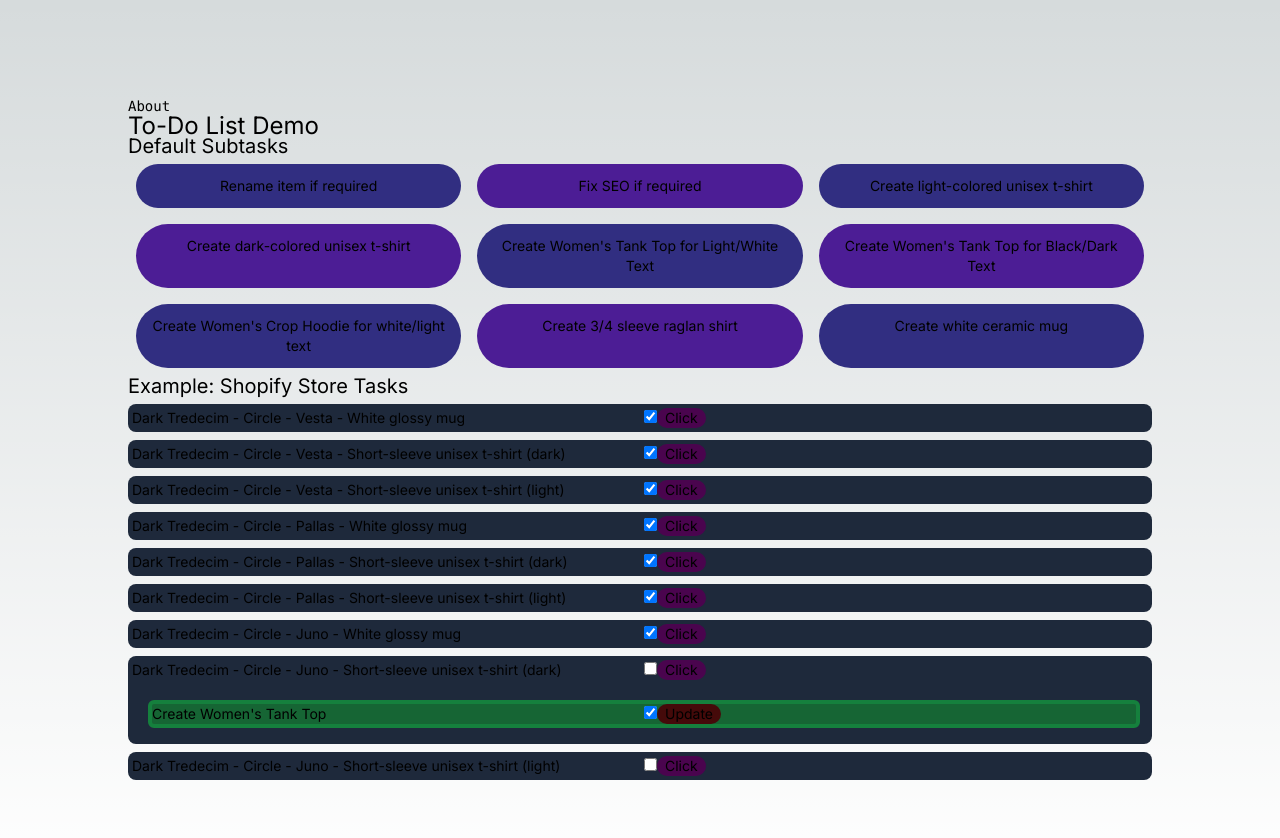
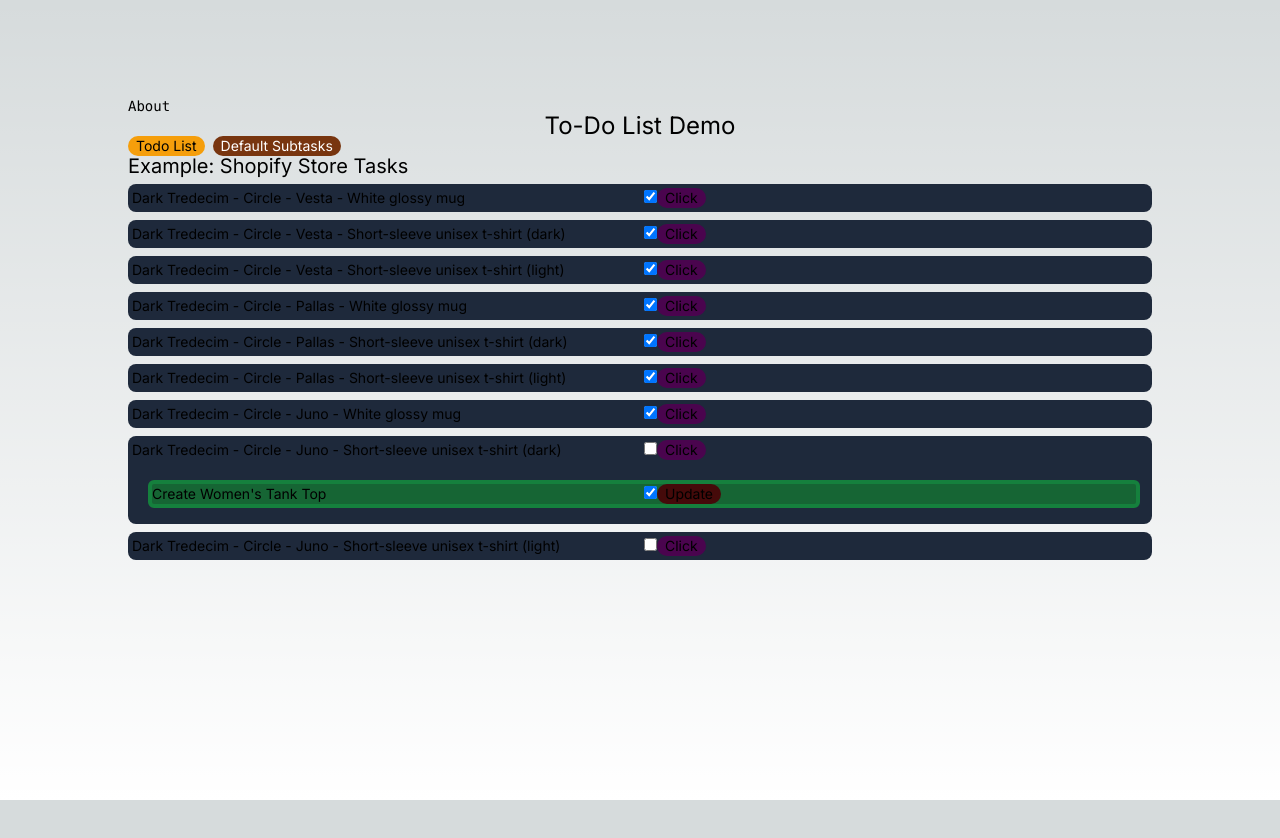
Before and after one commit to nodeomega/thejonrussell-todo-list-proto, a Next.js app: page / in a window 1280 px wide. Shown: the top 838 px of the page. After the commit the page ends 800 px from the top, so only its background shows below. Built offline with nearby package versions, Linux system fonts and the light colour scheme.

Commit message:
Added tabbing to ToDo List demo

```diff
--- a/src/app/components/todo-list/todo-list.tsx
+++ b/src/app/components/todo-list/todo-list.tsx
@@ -7,10 +7,17 @@ type Props = {
 }
 
 const ToDoList: React.FC<Props> = ({ data }) => {
-  //const [isSelected, setIsSelected] = React.useState(false);
+  const tabNames = {todoList: "TodoList", defaultSubtasks: "DefaultSubtasks"};
+
+
   const [isClicked, setIsClicked] = React.useState(false);
+  const [activeTabName, setActiveTabName] = React.useState(tabNames.todoList);
 
   const [todoItems, setTodoItems] = React.useState<ShopifyToDoItemList>({tasks: data.tasks, defaultSubtasks: data.defaultSubtasks});
+
+  function ClickTab(tab: string) {
+   setActiveTabName(tab);
+  }
 
   function ClickItem() {
 
@@ -39,10 +46,26 @@ const ToDoList: React.FC<Props> = ({ data }) => {
   console.log(todoItems);
 
   return (
-    <main>
-      <h1 className="center">
+    <main className="w-full">
+      <h1 className="text-center">
         To-Do List Demo
       </h1>
+      <div>
+        <div className="flex justify-start gap-2">
+          <button
+            className={`rounded-full px-2 ${activeTabName == tabNames.todoList ? 'bg-amber-500 text-black' : 'bg-amber-900 text-white'}`}
+            onClick={() => ClickTab(tabNames.todoList)}>
+            {"Todo List"}
+          </button>
+          <button
+            className={`rounded-full px-2 ${activeTabName == tabNames.defaultSubtasks ? 'bg-amber-500 text-black' : 'bg-amber-900 text-white'}`}
+            onClick={() => ClickTab(tabNames.defaultSubtasks)}>
+            {"Default Subtasks"}
+          </button>
+        </div>
+      </div>
+      {activeTabName === tabNames.defaultSubtasks && (
+      <div>
         <div>
           <h2>
             {"Default Subtasks"}
@@ -58,6 +81,9 @@ const ToDoList: React.FC<Props> = ({ data }) => {
           })}
           </ul>
         </div>
+      </div>
+      )}
+      {activeTabName === tabNames.todoList && (
       <div>
         <h2>
           {"Example: Shopify Store Tasks"}
@@ -123,6 +149,7 @@ const ToDoList: React.FC<Props> = ({ data }) => {
           })}
         </ul>
       </div>
+      )}
     </main>
   )
   }
--- a/src/app/page.tsx
+++ b/src/app/page.tsx
@@ -34,7 +34,7 @@ export default function Home() {
   });
 
   return (
-    <main className="flex min-h-screen flex-col items-center justify-between p-24">
+    <main className="flex min-h-screen flex-col items-center justify-start p-24">
       <div className="z-10 max-w-5xl w-full items-center justify-between font-mono text-sm lg:flex">
         <Link href="/about">About</Link>
       </div>
```
Lines whose indentation alone changed are shown as unchanged.
